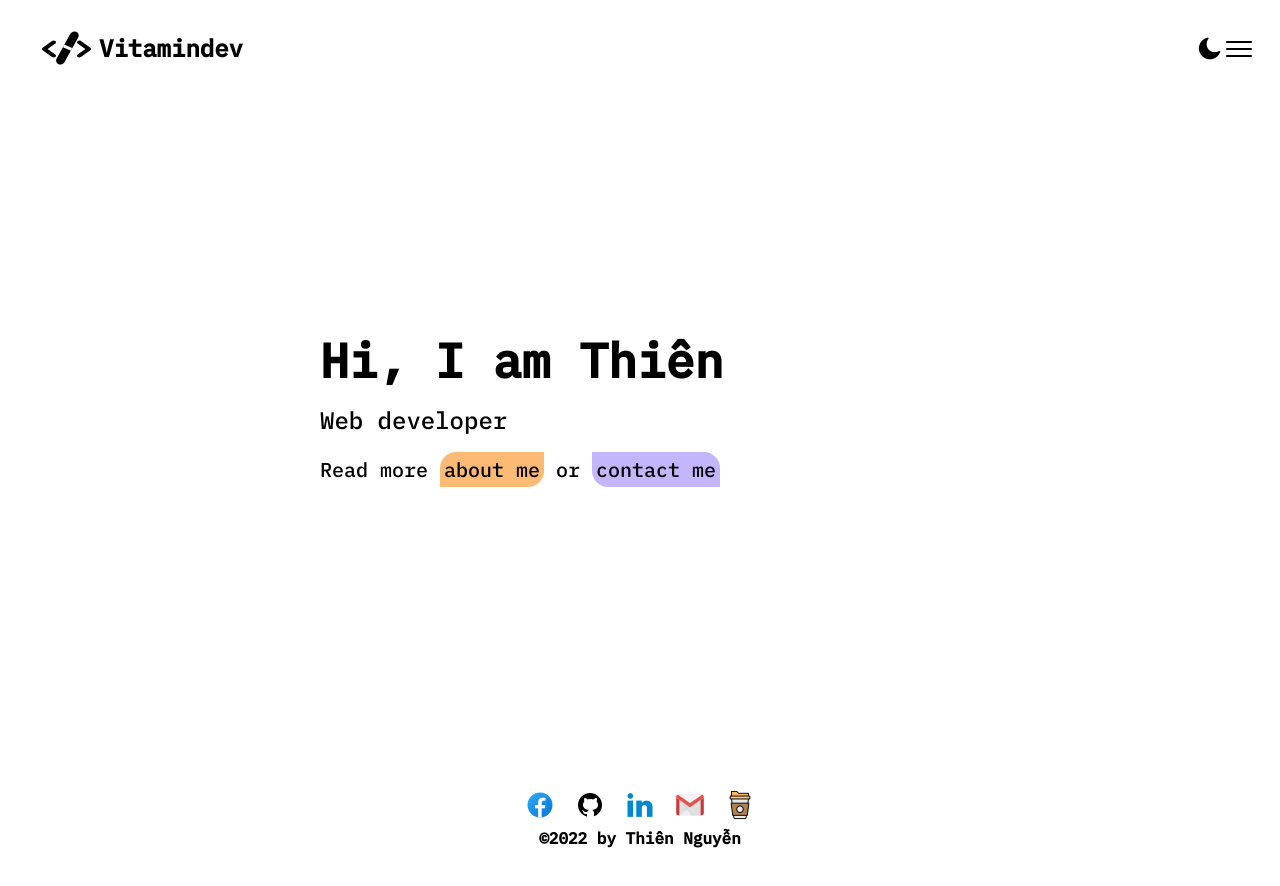
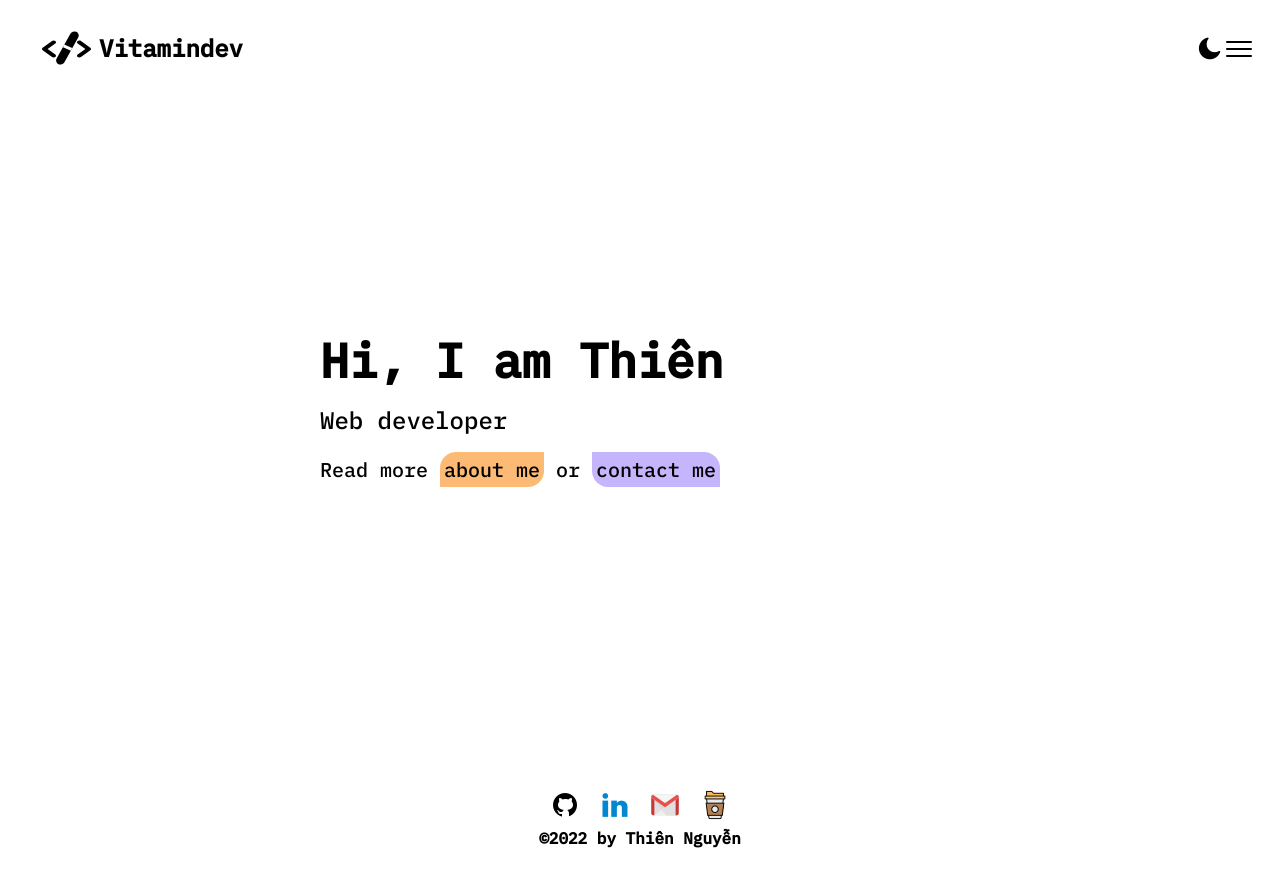
Before and after one commit to veDnimatvi/VitamindevSite, a Next.js app: page / in a window 1280 px wide. Shown: the top 886 px of the page. Built offline with nearby package versions, Linux system fonts and the light colour scheme.

Commit message:
Update Footer.jsx

```diff
--- a/pages/components/Footer.jsx
+++ b/pages/components/Footer.jsx
@@ -12,15 +12,6 @@ export default function Footer() {
   return (
     <div className="footer">
       <div className="flex justify-center">
-        <div className="mr-5 cursor-pointer">
-          <a
-            href="https://www.facebook.com/nt.thien.9899/"
-            target="_blank"
-            rel="noopener noreferrer"
-          >
-            <Image src={face} alt="icon face" />
-          </a>
-        </div>
         <div className="mr-5 cursor-pointer">
           <a
             href="https://github.com/veDnimatvi"
```
